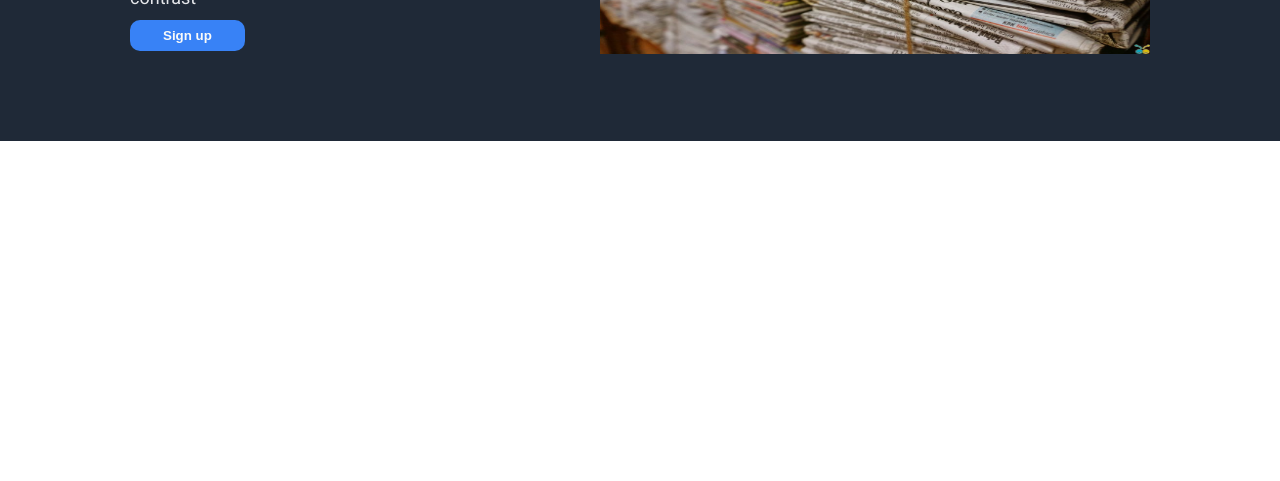
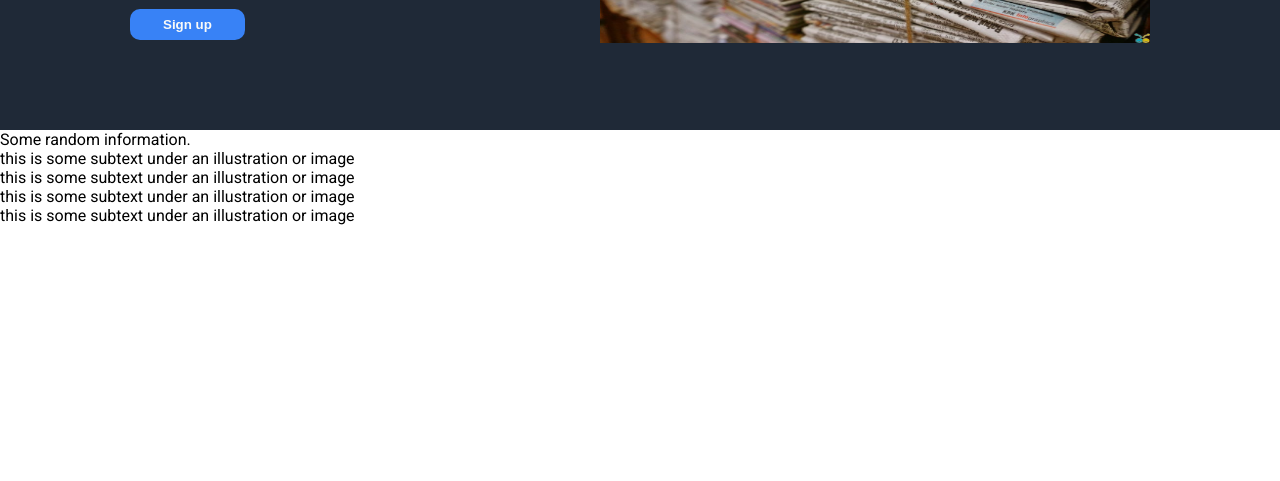
Before and after one commit to QwerkyDonkey/odin-landing-page, a plain HTML site: page index.html in a window 1280 px wide. Shown: the part 319-800 px from the top of the page. Drawn offline with Linux system fonts and the light colour scheme.

Commit message:
Create new part & classes: container-two, box-two, card, frame, text-two

```diff
--- a/index.html
+++ b/index.html
@@ -9,7 +9,7 @@
 </head>
 <body>
     <header>
-        <div class="box">
+        <div class="box-one">
             <div class="title">Header Logo</div>
             <nav>
                 <ul>
@@ -39,5 +39,36 @@
 
     <!-- ---------- -->
 
+    <div class="container-two">
+        <div class="heading-two">Some random information.</div>
+
+        <div class="box-two">
+            <div class="card">
+                <div class="frame"></div>
+                <div class="text-two">
+                    this is some subtext under an illustration or image
+                </div>
+            </div>
+            <div class="card">
+                <div class="frame"></div>
+                <div class="text-two">
+                    this is some subtext under an illustration or image
+                </div>
+            </div>
+            <div class="card">
+                <div class="frame"></div>
+                <div class="text-two">
+                    this is some subtext under an illustration or image
+                </div>
+            </div>
+            <div class="card">
+                <div class="frame"></div>
+                <div class="text-two">
+                    this is some subtext under an illustration or image
+                </div>
+            </div>
+        </div>
+    </div>
+
 </body>
 </html>
```
